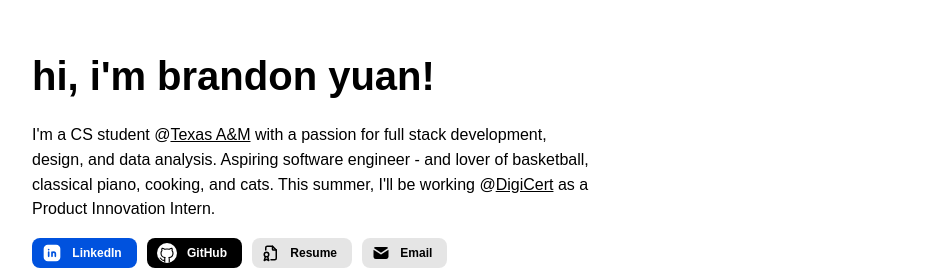
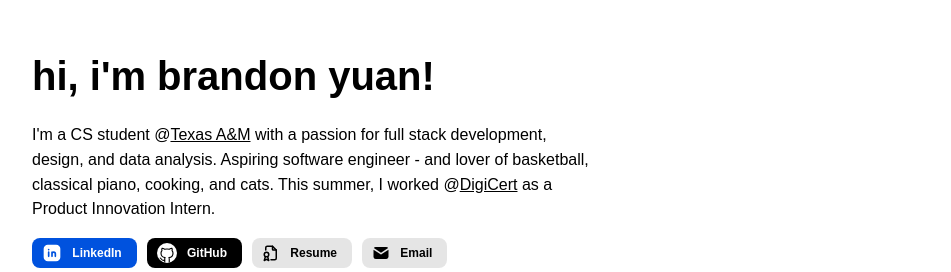
Before and after one commit to brandonyuanCS/brandonyuancs.github.io, a React (Vite) app: page / in a window 1280 px wide. Shown: the part 115-387 px from the top of the page, without its empty margins (144-1095 px from the left). Built offline with nearby package versions, Linux system fonts and the light colour scheme; a web font is replaced by a local one.

Commit message:
updated headline

```diff
--- a/src/Home.tsx
+++ b/src/Home.tsx
@@ -37,7 +37,7 @@ function Home() {
               <a className='link' href="https://engineering.tamu.edu/cse/index.html" target='_blank'>Texas A&M</a>
               &nbsp;with a passion for full stack development, design, and data analysis.
               Aspiring software engineer - and lover of basketball, classical piano, cooking, and cats.
-              This summer, I'll be working @
+              This summer, I worked @
               <a className='link' href="https://www.digicert.com/" target='_blank'>DigiCert</a>
               &nbsp;as a Product Innovation Intern.
             </p>
@@ -57,7 +57,7 @@ function Home() {
         </div>
       </Container>
 
-      {/* Currently + Future */}
+      {/* Currently */}
       <Container size="60rem" mt='5rem'>
           <h2>Currently, I'm a...</h2>
           <Grid grow gutter="lg" mb='5rem'>
```
